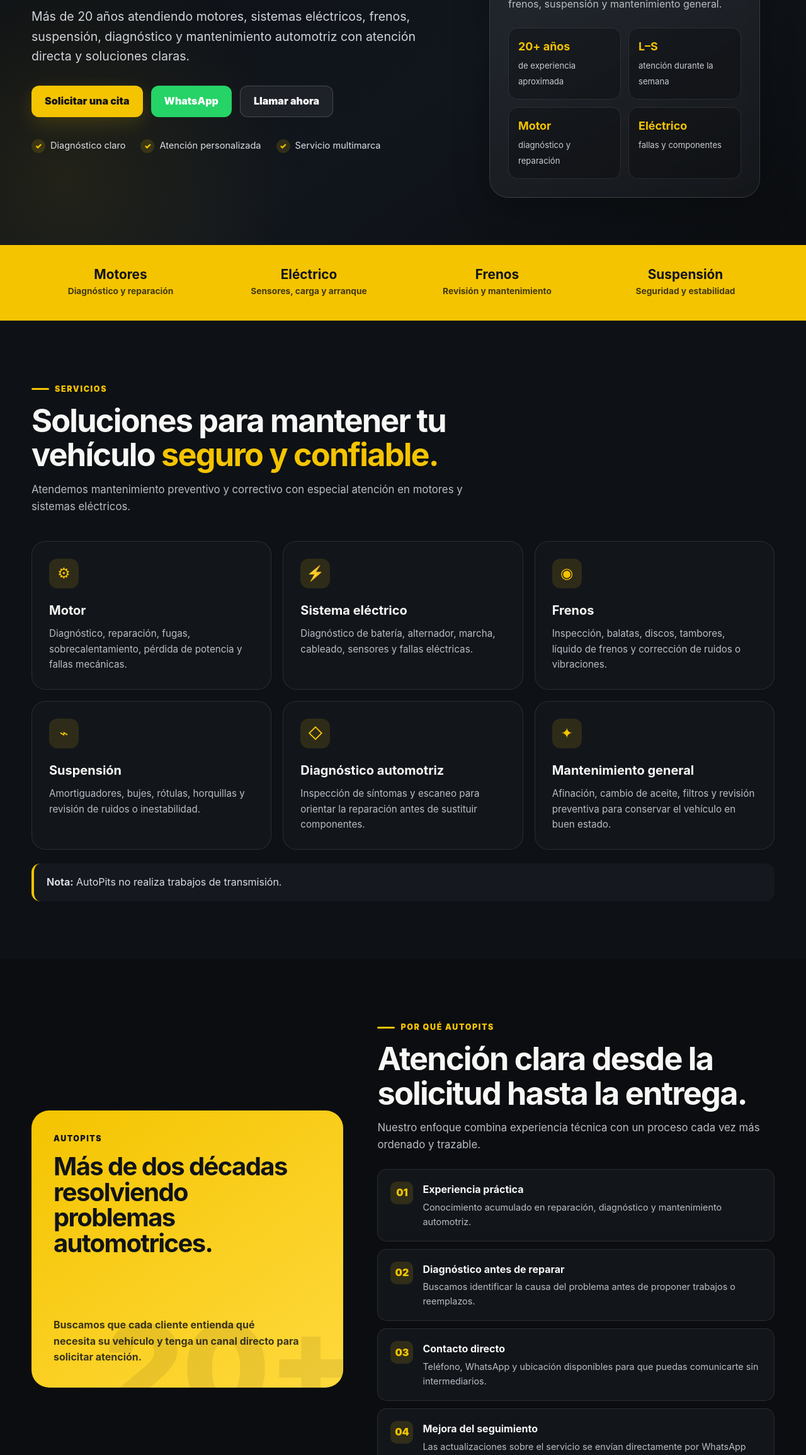
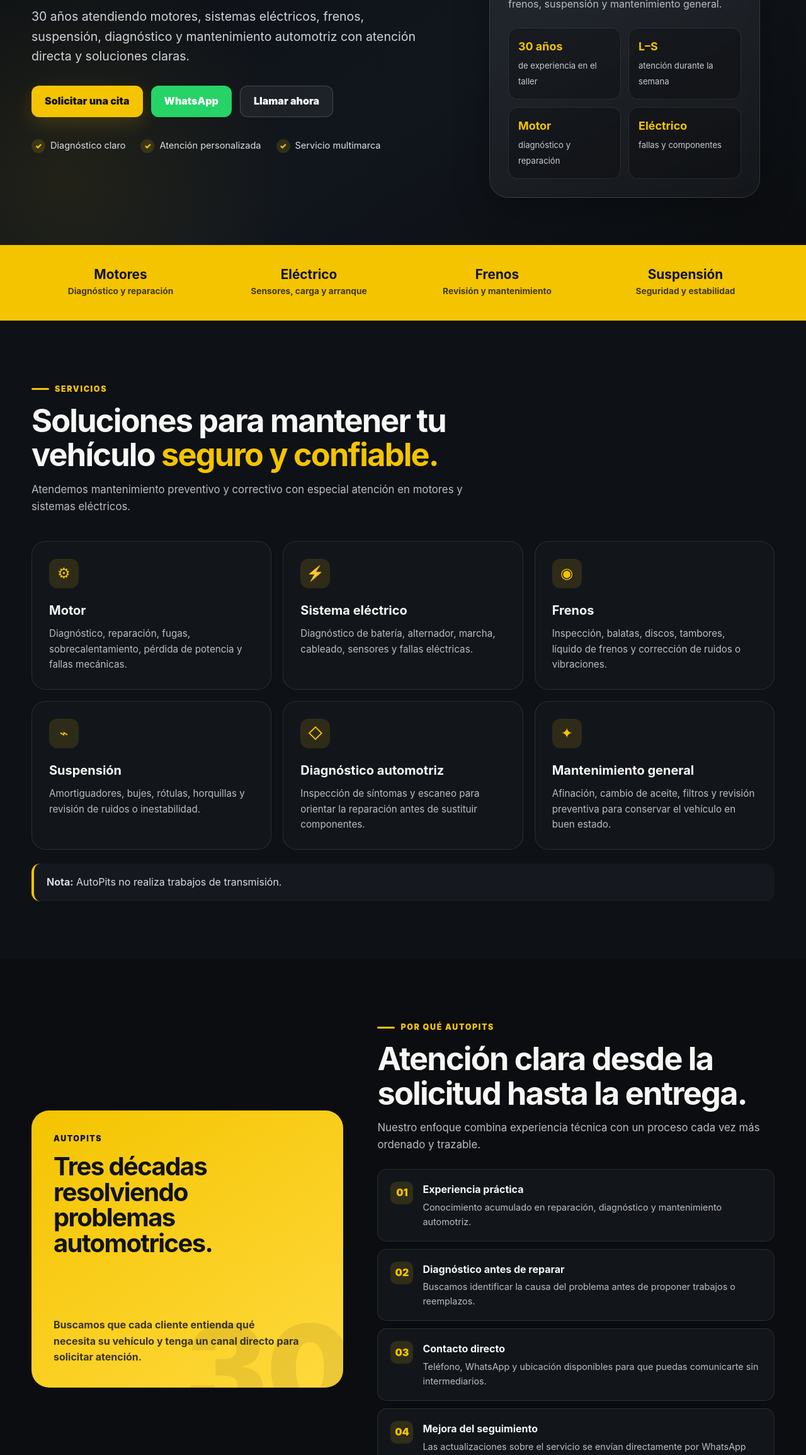
Before and after one commit to Draught92/autopits, a plain HTML site: page index.html in a window 1280 px wide. Shown: the part 490-2800 px from the top of the page at 63% size. Drawn offline with Linux system fonts and the light colour scheme.

Commit message:
Actualizar experiencia de AutoPits a 30 años

```diff
--- a/index.html
+++ b/index.html
@@ -5,7 +5,7 @@
   <meta name="viewport" content="width=device-width, initial-scale=1.0">
 
   <title>AutoPits | Taller Mecánico en San Nicolás de los Garza</title>
-  <meta name="description" content="AutoPits es un taller mecánico en San Nicolás de los Garza con más de 20 años de experiencia. Especialistas en motores, sistema eléctrico, frenos, suspensión, diagnóstico y mantenimiento automotriz.">
+  <meta name="description" content="AutoPits es un taller mecánico en San Nicolás de los Garza con 30 años de experiencia. Especialistas en motores, sistema eléctrico, frenos, suspensión, diagnóstico y mantenimiento automotriz.">
   <meta name="keywords" content="taller mecánico San Nicolás, mecánico San Nicolás de los Garza, reparación de motores, eléctrico automotriz, frenos, suspensión, diagnóstico automotriz, AutoPits">
   <meta name="author" content="AutoPits">
   <meta name="theme-color" content="#0b0d10">
@@ -201,7 +201,7 @@
       position:relative;overflow:hidden;
     }
     .why-panel::after{
-      content:"20+";position:absolute;right:-15px;bottom:-65px;font-weight:1000;font-size:12rem;
+      content:"30";position:absolute;right:-15px;bottom:-65px;font-weight:1000;font-size:12rem;
       color:rgba(17,19,24,.08);line-height:1;
     }
     .why-panel h3{font-size:2.5rem;line-height:1.02;max-width:390px;letter-spacing:-.04em}
@@ -391,7 +391,7 @@
           <div class="eyebrow">Taller mecánico · San Nicolás de los Garza</div>
           <h1>Tu auto en manos de <span class="yellow">experiencia real.</span></h1>
           <p>
-            Más de 20 años atendiendo motores, sistemas eléctricos, frenos, suspensión,
+            30 años atendiendo motores, sistemas eléctricos, frenos, suspensión,
             diagnóstico y mantenimiento automotriz con atención directa y soluciones claras.
           </p>
 
@@ -414,7 +414,7 @@
             <h2>Especialistas donde más importa.</h2>
             <p>Motor y diagnóstico eléctrico, además de frenos, suspensión y mantenimiento general.</p>
             <div class="mini-grid">
-              <div class="mini-stat"><b>20+ años</b><span>de experiencia aproximada</span></div>
+              <div class="mini-stat"><b>30 años</b><span>de experiencia en el taller</span></div>
               <div class="mini-stat"><b>L–S</b><span>atención durante la semana</span></div>
               <div class="mini-stat"><b>Motor</b><span>diagnóstico y reparación</span></div>
               <div class="mini-stat"><b>Eléctrico</b><span>fallas y componentes</span></div>
@@ -485,7 +485,7 @@
         <div class="why-panel">
           <div>
             <div style="font-weight:900;letter-spacing:.12em;text-transform:uppercase;font-size:.78rem;margin-bottom:14px">AutoPits</div>
-            <h3>Más de dos décadas resolviendo problemas automotrices.</h3>
+            <h3>Tres décadas resolviendo problemas automotrices.</h3>
           </div>
           <p>Buscamos que cada cliente entienda qué necesita su vehículo y tenga un canal directo para solicitar atención.</p>
         </div>
```
